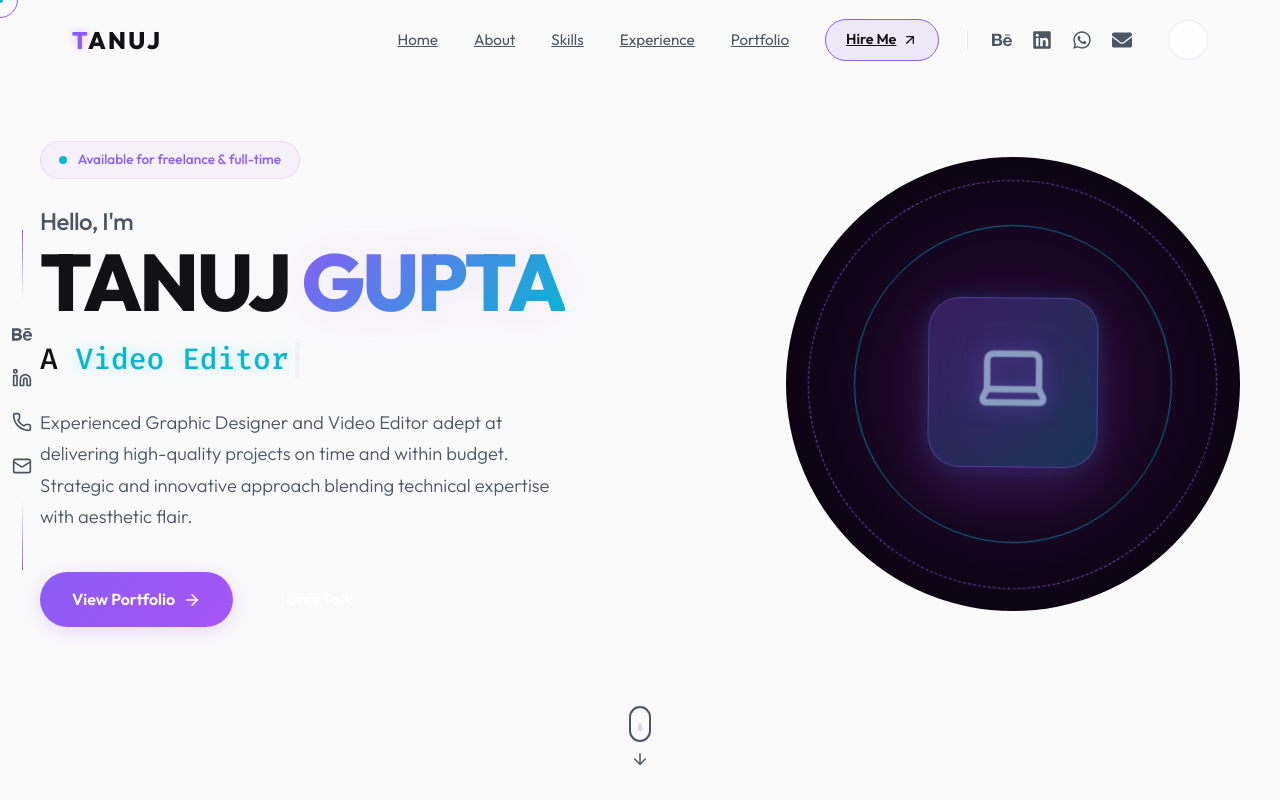
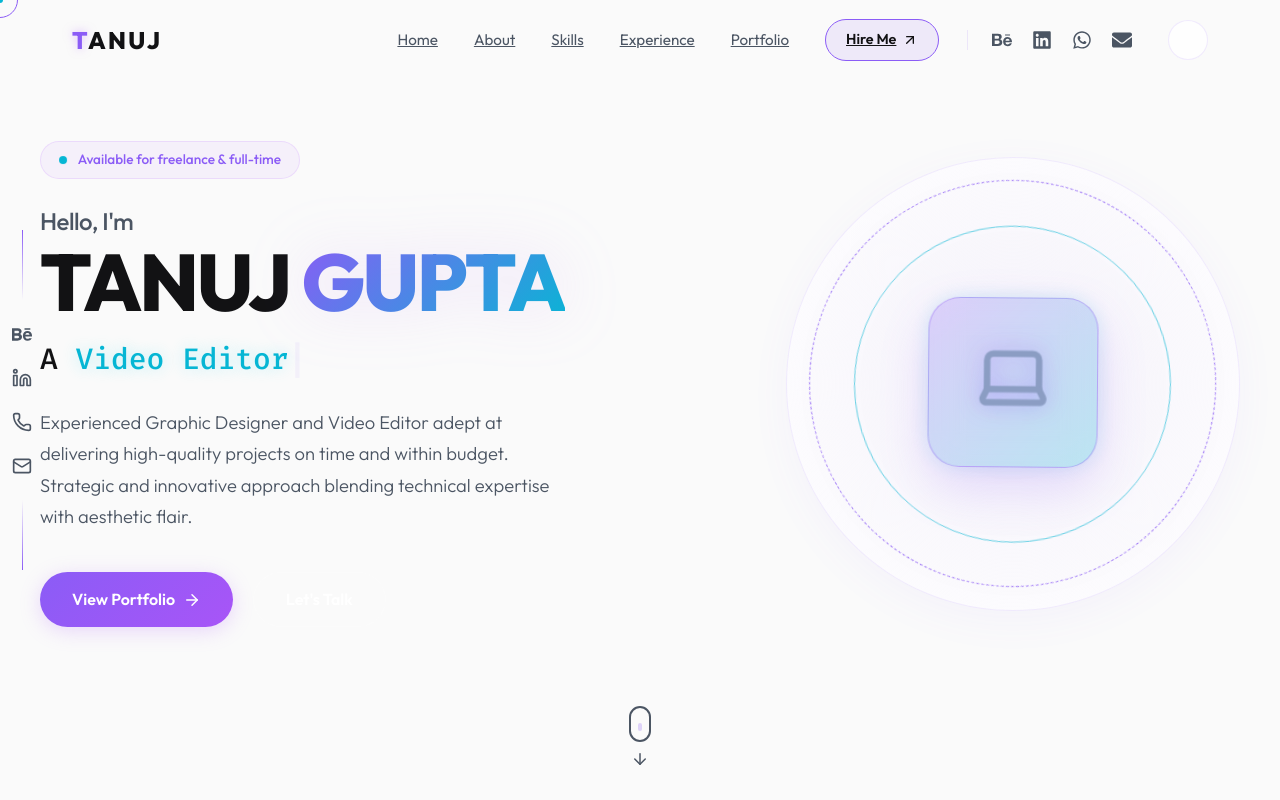
Before and after one commit to priyanshuverma2003/tanujguptaportfolio, a Next.js app: page / in a window 1280 px wide. Shown: the top 800 px of the page. Built offline with nearby package versions, Linux system fonts and the light colour scheme.

Commit message:
Update LED light to white in dark mode and black in bright mode, fix light mode background color around laptop icon

```diff
--- a/src/components/Hero.css
+++ b/src/components/Hero.css
@@ -258,6 +258,7 @@
   display: flex;
   align-items: center;
   justify-content: center;
+  transition: background var(--transition-normal);
 }
 
 .visual-core-icon {
@@ -573,14 +574,25 @@
   filter: drop-shadow(0 0 20px rgba(192, 132, 252, 0.8));
 }
 
-/* LED glow on hover */
+/* LED glow on hover (Default / Dark mode is White) */
 .visual-core-glow:hover::before {
   content: "";
   position: absolute;
   inset: -6px;
   border-radius: 50%;
-  box-shadow: 0 0 6px 2px rgba(0, 255, 0, 0.8), 0 0 12px 4px rgba(0, 255, 0, 0.5);
+  box-shadow: 0 0 6px 2px rgba(255, 255, 255, 0.8), 0 0 12px 4px rgba(255, 255, 255, 0.4);
   z-index: -1;
+}
+
+/* LED glow on hover in Light Mode is Black */
+:root.light .visual-core-glow:hover::before {
+  box-shadow: 0 0 6px 2px rgba(0, 0, 0, 0.6), 0 0 12px 4px rgba(0, 0, 0, 0.2);
+}
+
+:root.light .hero-visual {
+  background: radial-gradient(circle at center, rgba(139, 92, 246, 0.06), rgba(255, 255, 255, 0.98));
+  box-shadow: 0 10px 40px rgba(139, 92, 246, 0.05);
+  border: 1px solid rgba(139, 92, 246, 0.1);
 }
 
 
```
